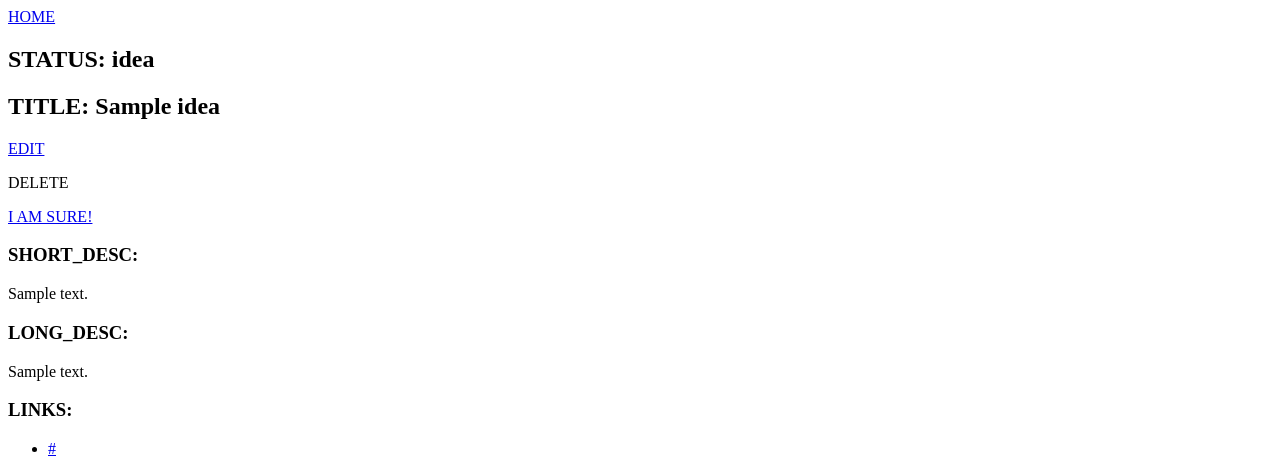
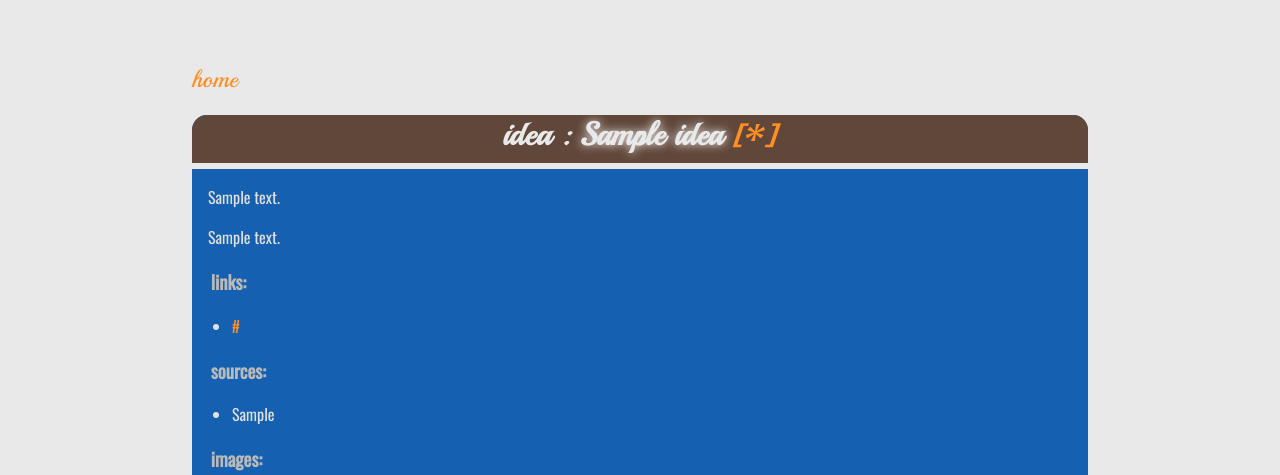
Before and after one commit to Cardboard/camil, a Django app: a page that uses ideas/templates/idea.html in a window 1280 px wide. Shown: the top 475 px of the page. Run offline with Django 3.2, Linux system fonts and the light colour scheme; tables that the repository leaves empty hold one stand-in row (values such as "Sample post"); some libraries are stand-ins or nearby versions; grey boxes are pictures that could not be loaded.

Commit message:
Updated idea.html and idea.css

```diff
--- /dev/null
+++ b/ideas/static/styles/idea.css
@@ -0,0 +1,73 @@
+body {
+	width: 70%;
+	margin: auto;
+	padding-top: 5%;
+	background-color: #E9E9E9;
+}
+
+.info {
+	font-family: 'Oswald', sans-serif;
+    -mox-border-radius: 15px;
+    -webkit-boder-radius: 15px;
+    border-radius: 15px;
+	background-color: #1560B0;
+	color: #E0E0E0;
+	padding-bottom: 0.1em;
+	margin-bottom: 1em;
+}
+
+p,h3 {
+	padding-left: 1em;
+	padding-right: 1em;
+}
+
+h3 {
+	color: #BABABA;
+}
+
+#home_link {
+	font-family: 'Playball', cursive;
+	font-size: 1.5em;
+}
+
+#title_header {
+	font-family: 'Playball', cursive;
+	text-align: center;
+	color: #E9E9E9;
+}
+
+#title {
+	text-shadow: 0 0 10px;
+}
+
+#title_header {
+    -mox-border-radius: 15px 15px 0 0;
+    -webkit-boder-radius: 15px 15px 0 0;
+    border-radius: 15px 15px 0 0;
+	background-color: #61473A;
+	border-bottom: 0.4em solid #E9E9E9;
+	height: 3em;
+}
+
+#edit {
+	font-size: 0.9em;
+	text-decoration: none;
+}
+
+a {
+    color: #FF8F24;
+    text-decoration: none;
+}
+
+a:hover {
+    color: #FEAE37;
+}
+
+#delete_div {
+	text-align: center;
+	color: #124A87;
+}
+
+#delete_link {
+	display: none;
+}
--- a/ideas/templates/home.html
+++ b/ideas/templates/home.html
@@ -2,6 +2,7 @@
 <html>
 <head>
     <script src="//ajax.googleapis.com/ajax/libs/jquery/1.10.2/jquery.min.js"></script>
+	<link href='http://fonts.googleapis.com/css?family=Oswald' rel='stylesheet' type='text/css'>
     <link href='http://fonts.googleapis.com/css?family=Playball' rel='stylesheet' type='text/css'>
     {% load staticfiles %}
     {% load hometags %}
--- a/ideas/templates/idea.html
+++ b/ideas/templates/idea.html
@@ -1,29 +1,39 @@
 <!DOCTYPE html>
 <html>
-<head>
-	{% load staticfiles %}
-	<style rel="stylesheet" href="{% static 'styles/idea.css' %}"></style>
-</head>
+	<head>
+		{% load staticfiles %}
+		<script src="//ajax.googleapis.com/ajax/libs/jquery/1.10.2/jquery.min.js"></script>
+		<link href='http://fonts.googleapis.com/css?family=Playball' rel='stylesheet' type='text/css'>
+		<link href='http://fonts.googleapis.com/css?family=Oswald' rel='stylesheet' type='text/css'>
+		<link rel="stylesheet" type="text/css" href="{% static 'styles/idea.css' %}">
+
+		<script>
+			$(document).ready(function() {
+				$("#delete_div").click(function() {
+					$("#delete_link").toggle();
+				});
+			});
+		</script>
+	</head>
 <body>
 
-    <a id="home_link" href="/ideas/">HOME</a>
+    <a id="home_link" href="/ideas/">home</a>
     <div class="info">
-
-	<h2>STATUS: {{ idea.status }}</h2>
-	<h2>TITLE: {{ idea.title }}</h2>
-	<a href='/ideas/edit/{{ idea.title_nospaces }}/'>EDIT</a>
-	<div id="delete_div">
-	    <p>DELETE</p>
-	    <a id="delete_link" href='/ideas/delete/{{ idea.title_nospaces }}/'>I AM SURE!</a>
+	<div id="title_header">
+		<h1>
+			<span id="status">{{ idea.status }} : </span>
+			<span id="title">{{ idea.title }}</span>
+			<a id="edit" href='/ideas/edit/{{ idea.title_nospaces }}/'>[*]</a>
+		</h1>
 	</div>
 
-	    <h3>SHORT_DESC: </h3><p>{{ idea.short_desc }}</p>
-	    <h3>LONG_DESC: </h3><p> {{ idea.long_desc }}</p>
+	    <p id="short_desc">{{ idea.short_desc }}</p>
+	    <p id="long_desc"> {{ idea.long_desc }}</p>
 
 	    {# check if there are actually links, if not, don't show anything #}
 	    {% if idea.are_links %}
 	    <div class="links">
-		<h3>LINKS:</h3>
+		<h3>links:</h3>
 		<ul>
 		    {% for link in idea.links.all %}
 		    <li><a href="{{ link.url }}">{{ link.url }}</a></li>
@@ -35,7 +45,7 @@
 	    {# check if there are actually images, if not, don't show anything #}
 	    {% if idea.are_sources %}
 	    <div class="sources">
-		<h3>SOURCES:</h3>
+		<h3>sources:</h3>
 		<ul>
 		    {% for source in idea.sources.all %}
 			<li>{{ source.source }}</li>
@@ -47,7 +57,7 @@
 	    {# check if there are actually images, if not, don't show anything #}
 	    {% if idea.are_images == True %}
 	    <div class="images">
-		<h3>IMAGES:</h3>
+		<h3>images:</h3>
 		<ul>
 		    {% for image in idea.images.all %}
 		    <li><img src="{{ image.url}}" /></li>
@@ -58,7 +68,8 @@
 
 	    {# check if there are actually tags, if not, don't show anything #}
 	    {% if idea.are_tags %}
-	    <div class="tags"><p>TAGS:
+		<div class="tags"><h3>tags:</h3>
+		<p>
 		{% for tag in idea.tags.all %}
 		    {{ tag.tag }},
 		{% endfor %}
@@ -66,7 +77,12 @@
 	    </div>
 	    {% endif %}
 
-	    <p>DATE_FORMED: {{ idea.date_formed }}</p>
+		<div id="delete_div">
+			<p>delete</p>
+			<a id="delete_link" href='/ideas/delete/{{ idea.title_nospaces }}/'>I AM SURE!</a>
+		</div>
+
+	    <p>date formed: {{ idea.date_formed }}</p>
 
     </div>
 
```
